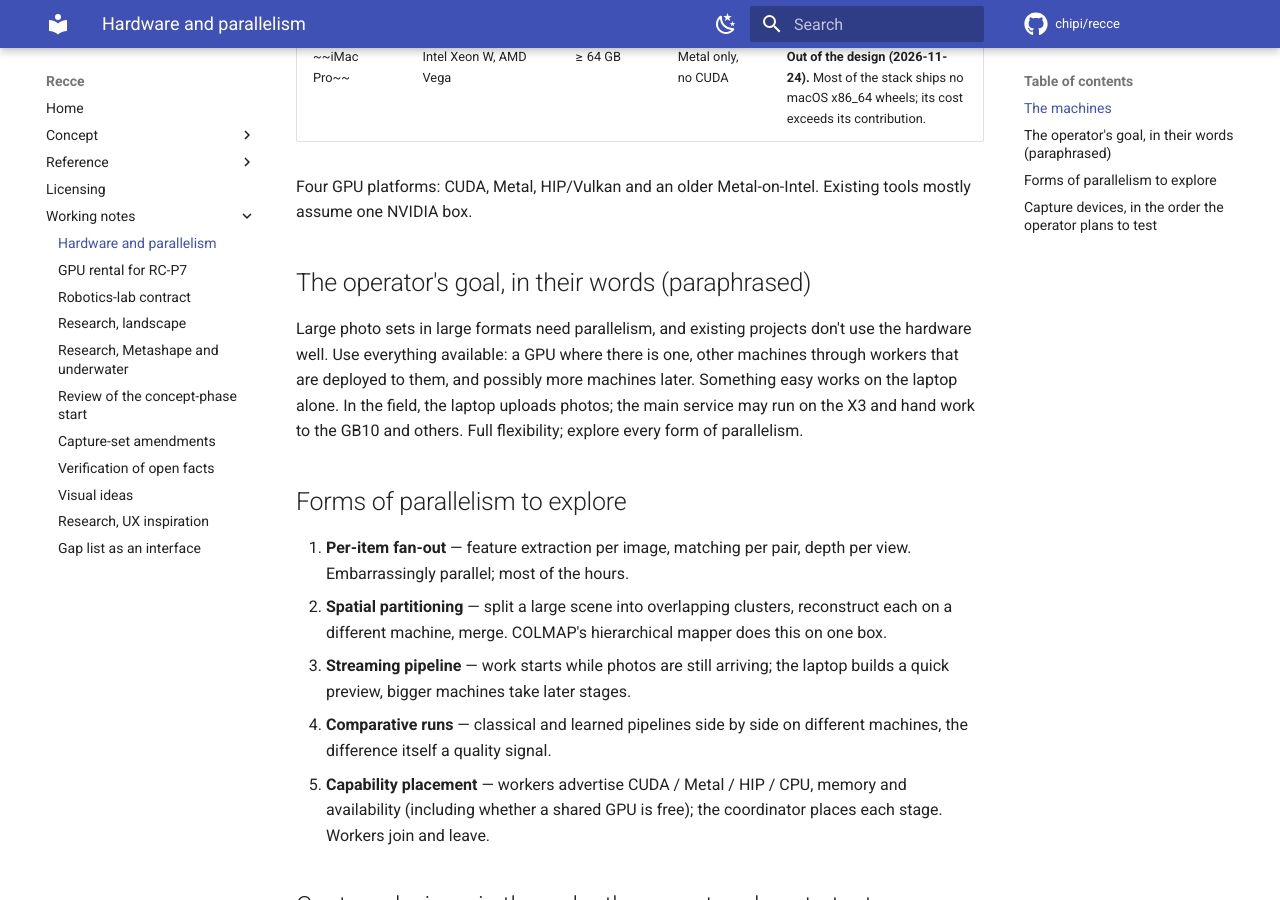
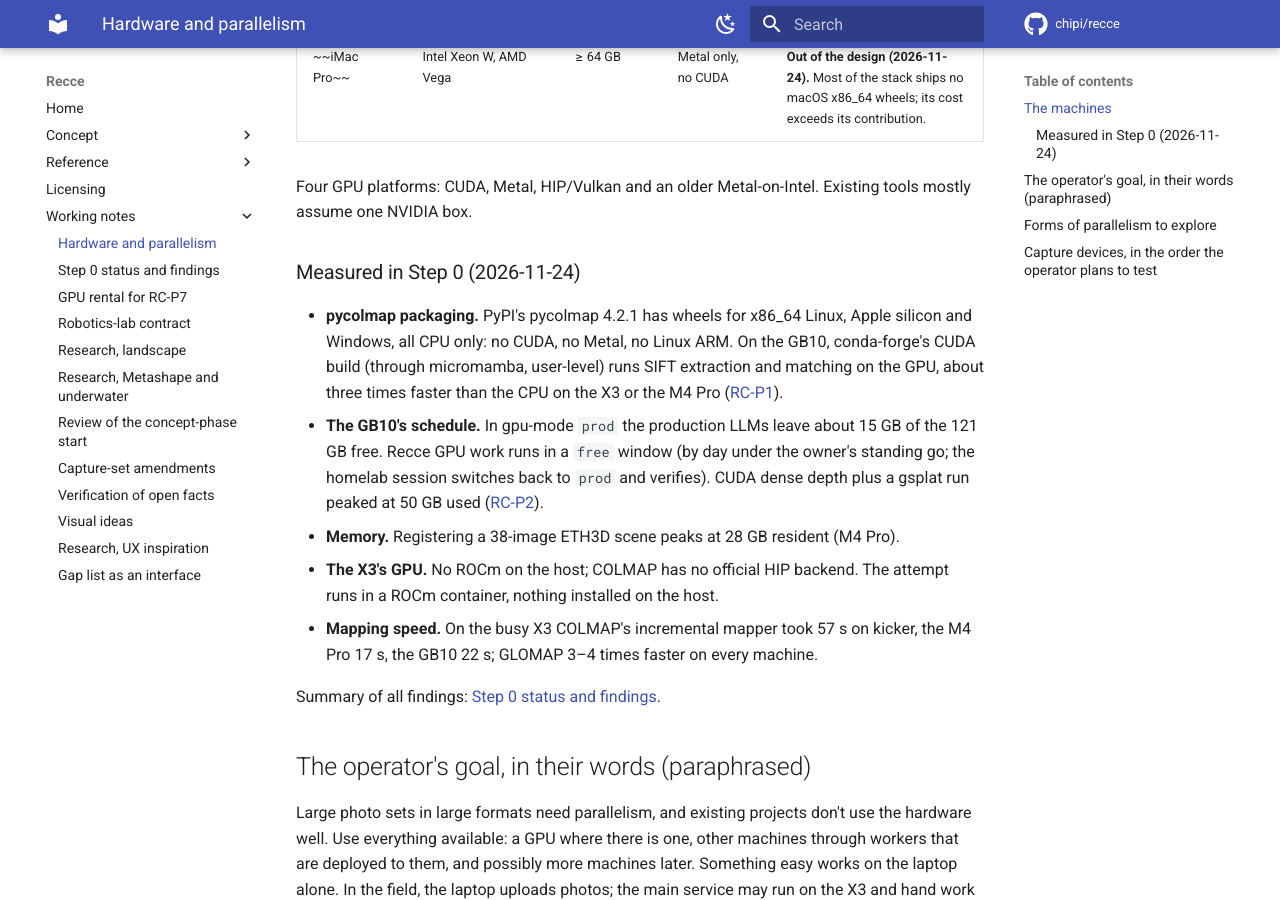
Before and after one commit to chipi/photogrammetry, an MkDocs documentation site: the page built from docs/wip/hardware-and-parallelism.md, in a window 1280 px wide and 900 px high, scrolled down 628 px. Built offline with MkDocs 1.6.1 and Material for MkDocs 9.7.7, drawn with Linux system fonts in a browser that asks for light colours; comment, search, counter and statistics services are not loaded.

Commit message:
docs: Step 0 status and findings
A new wip page summarises every prototype's status and the findings so
far: strategies (GLOMAP 3-4x faster, same poses, twice the reprojection
error), scoring (unsupported cameras excluded), machines and builds
(pycolmap packaging, GB10 GPU SIFT, 28 GB peak, broken Poisson on the
GB10 build, no ROCm on the X3), the GB10's prod/free schedule, quality
state, RAW, robot capture sets and splat quality. README and the docs
home say Step 0 and point to it; the brief's plan links it; the
hardware doc gains a measured section; the mock-up status records
phase 2.

Cross-doc check: README, docs/index, RC-brief §5, visual-ideas status,
hardware-and-parallelism, wip index, mkdocs nav; prototype READMEs are
the sources (unchanged here).

Co-Authored-By: Claude Opus 5.5 <noreply@anthropic.com>
Claude-Session: https://claude.ai/code/session_01DJqN6w7XLo6pms2syn2hgv

```diff
--- a/docs/wip/hardware-and-parallelism.md
+++ b/docs/wip/hardware-and-parallelism.md
@@ -13,6 +13,24 @@ Input to the brief. From the operator on 2026-11-23, plus what was read off the
 
 Four GPU platforms: CUDA, Metal, HIP/Vulkan and an older Metal-on-Intel. Existing tools mostly
 assume one NVIDIA box.
+
+### Measured in Step 0 (2026-11-24)
+
+- **pycolmap packaging.** PyPI's pycolmap 4.2.1 has wheels for x86_64 Linux, Apple silicon and
+  Windows, all CPU only: no CUDA, no Metal, no Linux ARM. On the GB10, conda-forge's CUDA build
+  (through micromamba, user-level) runs SIFT extraction and matching on the GPU, about three times
+  faster than the CPU on the X3 or the M4 Pro ([RC-P1](https://github.com/chipi/recce/tree/main/prototypes/RC-P1-registration)).
+- **The GB10's schedule.** In gpu-mode `prod` the production LLMs leave about 15 GB of the 121 GB
+  free. Recce GPU work runs in a `free` window (by day under the owner's standing go; the homelab
+  session switches back to `prod` and verifies). CUDA dense depth plus a gsplat run peaked at
+  50 GB used ([RC-P2](https://github.com/chipi/recce/tree/main/prototypes/RC-P2-gpu)).
+- **Memory.** Registering a 38-image ETH3D scene peaks at 28 GB resident (M4 Pro).
+- **The X3's GPU.** No ROCm on the host; COLMAP has no official HIP backend. The attempt runs in a
+  ROCm container, nothing installed on the host.
+- **Mapping speed.** On the busy X3 COLMAP's incremental mapper took 57 s on kicker, the M4 Pro
+  17 s, the GB10 22 s; GLOMAP 3–4 times faster on every machine.
+
+Summary of all findings: [Step 0 status and findings](step0-status.md).
 
 ## The operator's goal, in their words (paraphrased)
 
--- a/docs/wip/index.md
+++ b/docs/wip/index.md
@@ -3,6 +3,7 @@
 Research, reviews and drafts that are not yet settled documents. Content here is dated and may be superseded.
 
 - [Hardware and parallelism](hardware-and-parallelism.md)
+- [Step 0 status and findings](step0-status.md)
 - [GPU rental spec for RC-P7](gpu-rental-p7.md)
 - [Robotics-lab contract](robotics-lab-contract.md)
 - [Research: the photogrammetry landscape](research-landscape-2026-11-23.md)
--- a/mkdocs.yml
+++ b/mkdocs.yml
@@ -71,6 +71,7 @@ nav:
   - Working notes:
       - wip/index.md
       - Hardware and parallelism: wip/hardware-and-parallelism.md
+      - Step 0 status and findings: wip/step0-status.md
       - GPU rental for RC-P7: wip/gpu-rental-p7.md
       - Robotics-lab contract: wip/robotics-lab-contract.md
       - Research, landscape: wip/research-landscape-2026-11-23.md
```
Also changed, not shown: README.md (+3 -2 lines), docs/concept/RC-brief.md (+3 -0 lines), docs/index.md (+1 -1 lines), docs/wip/step0-status.md (added, +77 -0 lines), docs/wip/visual-ideas.md (+1 -1 lines).
